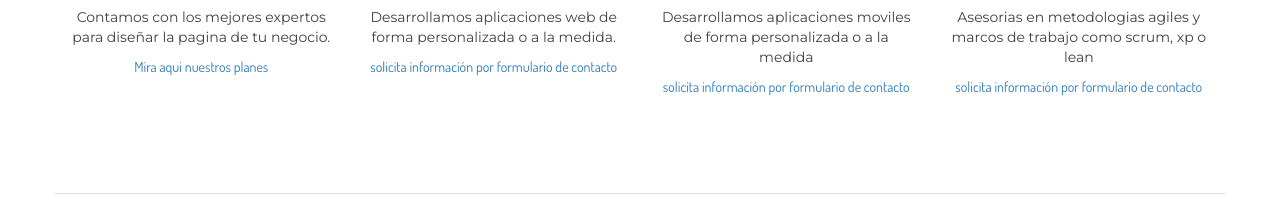
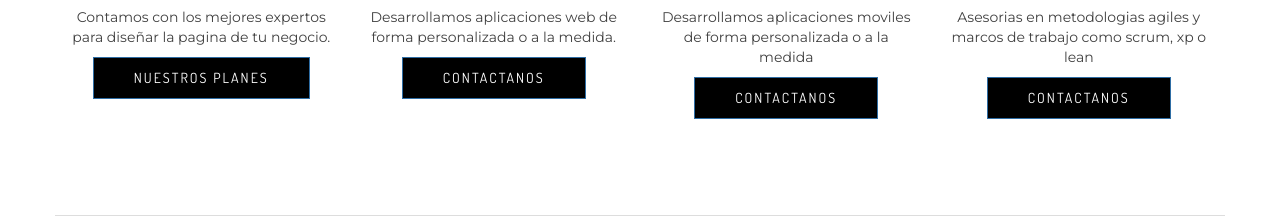
Before and after one commit to dugonic/dugonic.github.io, a plain HTML site: page index.html in a window 1280 px wide. Shown: the part 842-1060 px from the top of the page. Drawn offline with Linux system fonts and the light colour scheme; files that its build step writes are made by us from their sources.

Commit message:
Update service links

```diff
--- a/index.html
+++ b/index.html
@@ -117,7 +117,7 @@
                         <i class="icon-pencil"></i>
                         <h2>Desarrollo de paginas web</h2>
                         <p>Contamos con los mejores expertos para diseñar la pagina de tu negocio.</p>
-                        <a href="">Mira aqui nuestros planes</a>
+                        <a href=""><button type="button" class="btn btn-primary cs-btn">Nuestros planes</button></a>
                     </div>
                 </div>
                 <div class="col-md-3 text-center">
@@ -125,7 +125,7 @@
                         <i class="icon-gears"></i>
                         <h2>Desarrollo de aplicaciones web</h2>
                         <p>Desarrollamos aplicaciones web de forma personalizada o a la medida.</p>
-                        <a href="#CONTACT"> solicita información por formulario de contacto </a>
+                        <a href="#CONTACT"> <button type="button" class="btn btn-primary cs-btn">Contactanos</button> </a>
                     </div>
                 </div>
                 <div class="col-md-3 text-center">
@@ -133,7 +133,7 @@
                         <i class="icon-camera"></i>
                         <h2>Desarrollo de aplicaciones moviles</h2>
                         <p>Desarrollamos aplicaciones moviles de forma personalizada o a la medida</p>
-                        <a href="#CONTACT"> solicita información por formulario de contacto </a>
+                        <a href="#CONTACT"> <button type="button" class="btn btn-primary cs-btn">Contactanos</button> </a>
                     </div>
                 </div>
                 <div class="col-md-3 text-center">
@@ -141,7 +141,7 @@
                         <i class="icon-magnifying-glass"></i>
                         <h2>Consultoria sobre metodologias agiles</h2>
                         <p>Asesorias en metodologias agiles y marcos de trabajo como scrum, xp o lean</p>
-                        <a href="#CONTACT"> solicita información por formulario de contacto </a>
+                        <a href="#CONTACT"> <button type="button" class="btn btn-primary cs-btn">Contactanos</button> </a>
                     </div>
                 </div>
             </div>
```
